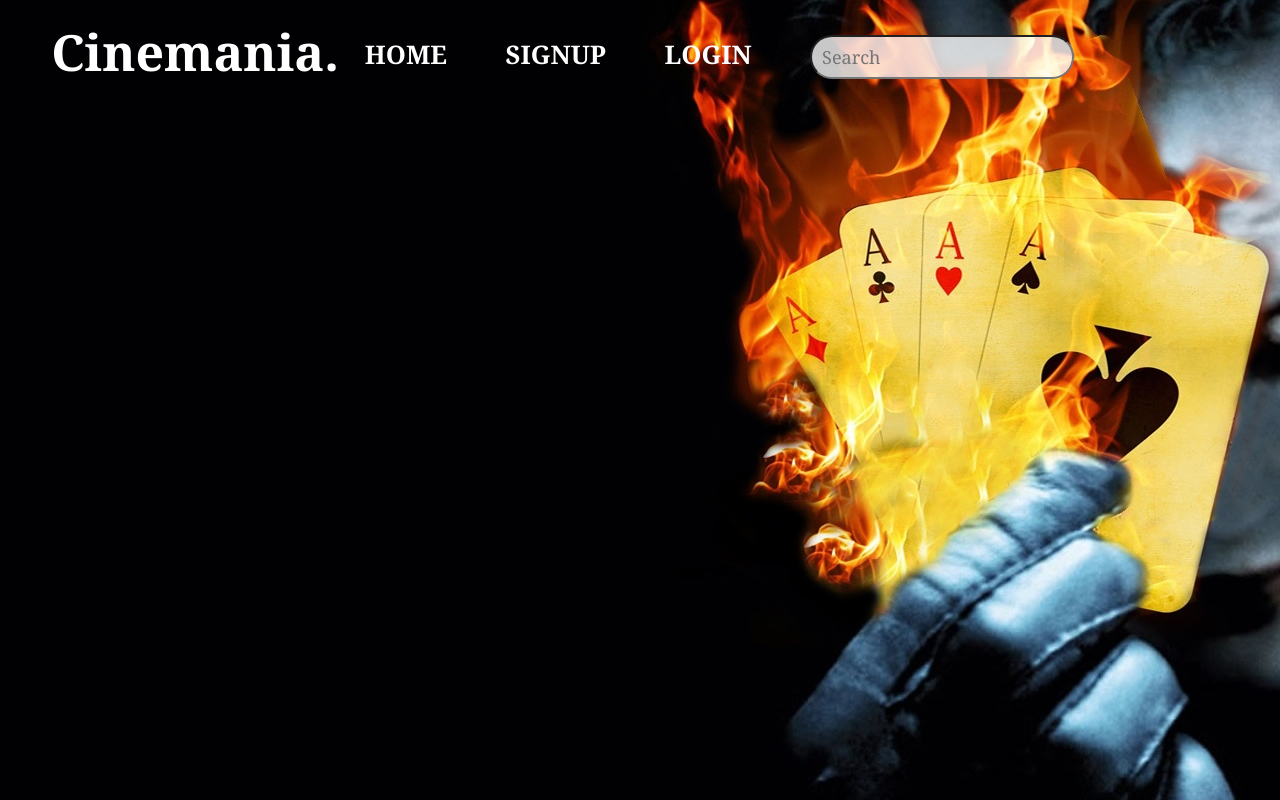
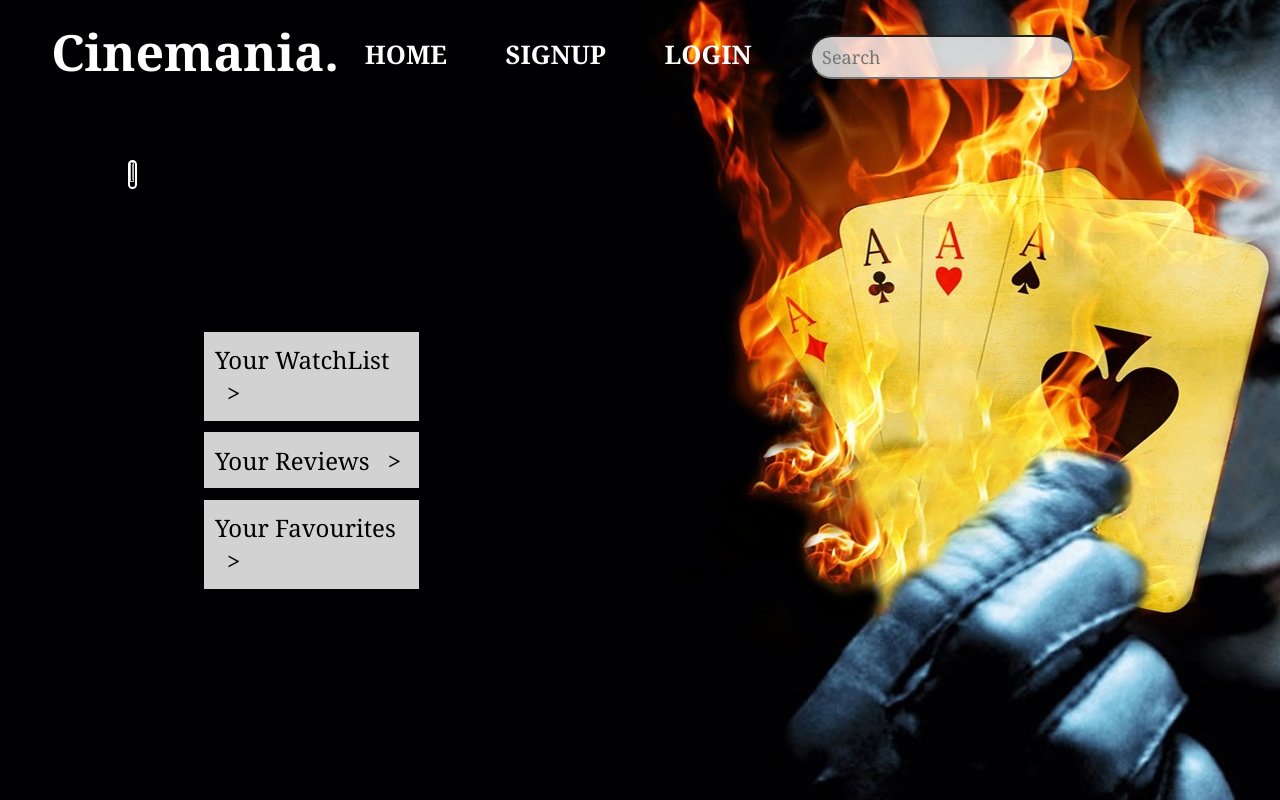
Before and after one commit to shuchitachawla2909/Movie-Review-System, a Django app: template itw2/users/templates/users/profile.html in a window 1280 px wide. Run offline with Django 3.2, Linux system fonts and the light colour scheme; the template is opened without the code that fills it, so the values that code supplies are empty.

Commit message:
movie reviews

```diff
--- a/itw2/blog/models.py
+++ b/itw2/blog/models.py
@@ -15,7 +15,6 @@
     language = models.CharField(max_length=100)
     awards = models.TextField()
     trailer = models.TextField()
-    review = models.TextField()
     image = models.ImageField(default='dkposter.jpg', upload_to='movies')
     rating = models.DecimalField(max_digits=2, decimal_places=1, default=5.0)
 
--- a/itw2/blog/static/style.css
+++ b/itw2/blog/static/style.css
@@ -113,7 +113,7 @@
     position: absolute;
     width: 80%;
     height: 80vh;
-    background-color: rgba(255, 255, 255, 0.848);
+    background-color: rgb(255, 255, 255);
     top: 15%;
     left: 10%;
     display: block;
@@ -155,35 +155,3 @@
     margin: 3%;
     margin-left: 5%;
 }
-
-
-
-/* reviews page styling */
-
-.allreviews{
-    position: absolute;
-    top: 15%;
-    margin-left: 8%;
-    width: 80vw;
-    overflow: auto;
-}
-.reviewbox{
-    background-color: rgba(255, 255, 255, 0.896);
-    padding: 1%;
-    margin: 2%;
-    border-radius: 5px;
-    font-size: large;
-}
-
-.date{
-    color: rgb(101, 100, 100);
-}
-
-
-/* profile page styling */
-
-.profileheading{
-    position: absolute;
-    top: 10%;
-    color: white;
-}
--- a/itw2/blog/templates/blog/home.html
+++ b/itw2/blog/templates/blog/home.html
@@ -14,7 +14,7 @@
             padding-left: 2%;
         }
         .favimg{
-            width: 18vw;
+            width: 15vw;
             height: 45vh;
             border: 1px solid white;
             margin-left: 2%;
@@ -38,7 +38,7 @@
     </div>
 
     <div class="fav" style="background-color: black;">
-        <h1 class="favheading">All Time Favourites:</h1>
+        <h1 class="favheading">Watch Now:</h1>
         {% for movie in movies %}
             <a href="{% url 'movie-detail' movie.id %}">
                 <img class="favimg" src="{{ movie.image.url }}" alt="">
--- a/itw2/blog/urls.py
+++ b/itw2/blog/urls.py
@@ -4,9 +4,9 @@
 
 urlpatterns = [
     path('', views.home, name='blog-home'),
-    path('reviews/', views.review, name='user-reviews'),
     path('movie/<int:pk>/', MovieDetailView.as_view(), name='movie-detail'),
     path('reviews/new/', ReviewCreateView.as_view(), name='create-review'),
     path('reviews/<int:pk>/update/', ReviewUpdateView.as_view(), name='update-review'),
-    path('reviews/<int:pk>/delete/', ReviewDeleteView.as_view(), name='delete-review')
+    path('reviews/<int:pk>/delete/', ReviewDeleteView.as_view(), name='delete-review'),
+    path('reviews/<int:pk>/', views.review, name='movie-review')
 ]
--- a/itw2/users/models.py
+++ b/itw2/users/models.py
@@ -2,8 +2,8 @@
 from django.contrib.auth.models import User
 
 class Profile(models.Model):
-    user=models.OneToOneField(User, on_delete=models.CASCADE),
+    user=models.OneToOneField(User, on_delete=models.CASCADE)
     image=models.ImageField(default='default.jpg',upload_to='profile_pics')
 
-def __str__(self):
-    return f'{self.user.username} Profile'
+    def __str__(self):
+        return f'{self.user.username} Profile'
--- a/itw2/users/templates/users/profile.html
+++ b/itw2/users/templates/users/profile.html
@@ -1,5 +1,47 @@
 {% extends "blog/base.html" %}
+
+{% block styling %}
+    <style>
+        .profileheading{
+            color: white;
+        }
+        img{
+            width: 20%;
+            height: 20%;
+            border-radius: 50px;
+            border: 2px solid white;
+        }
+        .head{
+            position: absolute;
+            top: 20%;
+            left: 10%;
+            display: flex;
+        }
+        .sections{
+            position: absolute;
+            top: 40%;
+            left: 15%;
+        }
+        .sec{
+            background-color: rgb(210, 210, 210);
+            width: 15vw;
+            margin: 6%;
+            padding: 6%;
+            font-size: 150%;
+        }
+    </style>
+{% endblock styling %}
+
 {% block content %}
-<h1 class="profileheading">{{user.username}}</h1>
+
+<div class="head">
+    <img src="{{ user.profile.image.url }}" alt="">
+    <h1 class="profileheading">{{user.username}}</h1>
+</div>
+<div class="sections">
+    <div class="sec">Your WatchList &ensp;></div>
+    <div class="sec">Your Reviews &ensp;></div>
+    <div class="sec">Your Favourites &ensp;></div>
+</div>
 
 {% endblock content %}
```
Also changed, not shown: itw2/blog/templates/blog/movie_detail.html (+39 -4 lines), itw2/blog/views.py (+29 -6 lines), itw2/blog/migrations/0011_remove_movie_review.py (added), itw2/db.sqlite3, itw2/media/default.jpg (added), itw2/media/profile_pics/default.jpg (added), itw2/users/migrations/0002_delete_profile.py (added), itw2/users/migrations/0003_initial.py (added).
